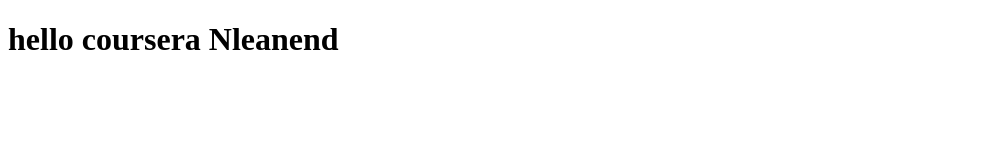
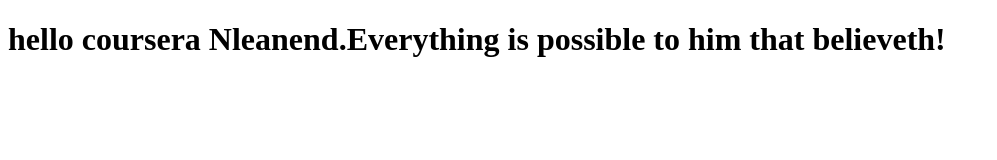
Before and after one commit to Gilbright/coursera-test, a plain HTML site: page site/index.html in a window 1280 px wide. Shown: the whole page, without its empty margins (0-997 px from the left). Drawn offline with Linux system fonts and the light colour scheme.

Commit message:
adding changes

```diff
--- a/site/index.html
+++ b/site/index.html
@@ -4,6 +4,6 @@
 	<title>hello coursera Nleanend</title>
 </head>
 <body>
-<h1>hello coursera Nleanend</h1>
+<h1>hello coursera Nleanend.Everything is possible to him that believeth!</h1>
 </body>
 </html>
```
